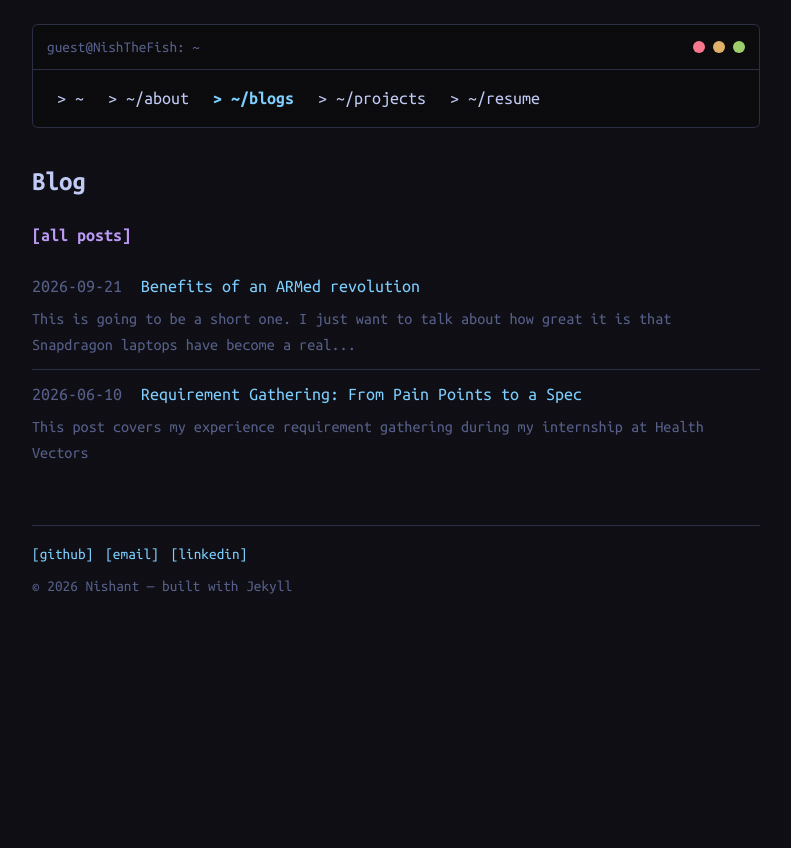
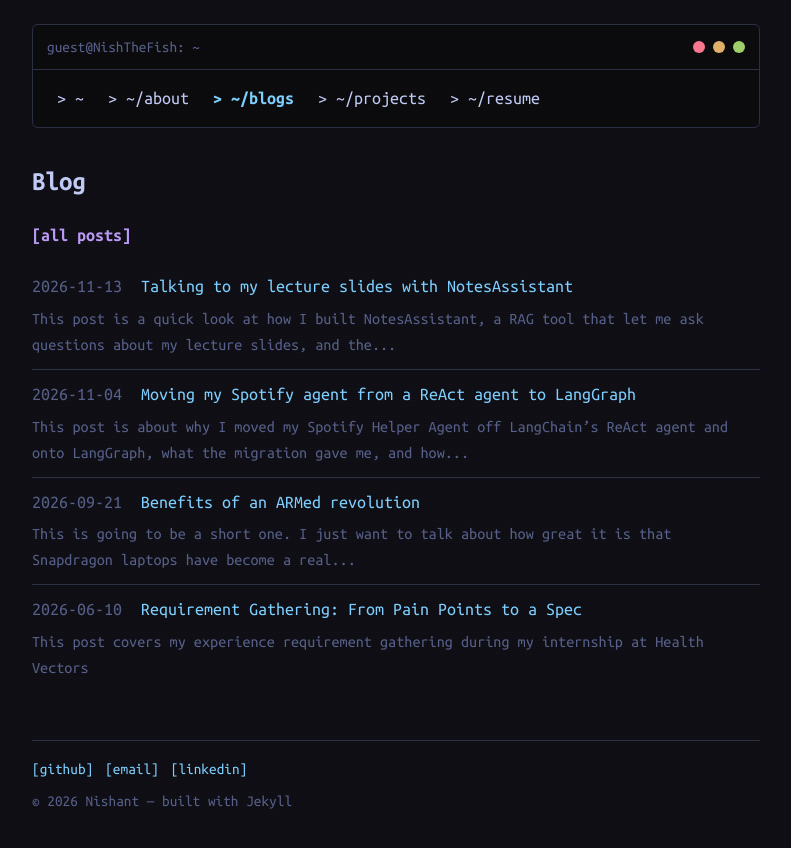
Before and after one commit to NishTheFish92/nishthefish92.github.io, a Jekyll site: the page built from blog.html, in a window 1280 px wide. Shown: the top 848 px of the page, without its empty margins (244-1035 px from the left). Built offline with Jekyll 4.4.1, drawn with Linux system fonts in a browser that asks for light colours; part of the change alters nothing that is shown.

Commit message:
Updated resume, added two blog posts

````diff
--- a/_data/projects.yml
+++ b/_data/projects.yml
@@ -22,10 +22,12 @@
   url: "https://github.com/NishTheFish92/NotesAssistant"
 
 - name: "Spotify Helper Agent"
-  description: "A langchain powered Spotify agent which converts Natural language to Spotify commands."
+  description: "A LangGraph powered Spotify agent which converts Natural language to Spotify commands."
   tech:
     - "Python"
     - "Langchain"
+    - "LangGraph"
+    - "LangSmith"
     - "Spotify developer API"
     - "LastFM"
     - "Serp API"
--- /dev/null
+++ b/_posts/2026-11-04-react-agent-to-langgraph.md
@@ -0,0 +1,110 @@
+---
+title: "Moving my Spotify agent from a ReAct agent to LangGraph"
+date: 2026-11-04 12:00:00 +0000
+tags: [langchain, langgraph, agents, evals, spotify]
+---
+
+This post is about why I moved my [Spotify Helper Agent](https://github.com/NishTheFish92/Spotify_Helper_Agent)
+off LangChain's ReAct agent and onto LangGraph, what the migration gave me, and
+how I checked that it actually works.
+
+## Where it started
+
+I started with a simple idea which was to type what you want in plain English and have it turned into
+Spotify actions, like creating a playlist, adding songs, or making it private. A
+simple agent felt like the right fit, so I started with LangChain's ReAct agent
+through `initialize_agent`. It takes an input, reasons about which tool to use,
+acts, and repeats. It is easy to get running, but it is an abstraction over that
+whole loop, so you don't get much control over the flow itself.
+
+Fun fact: that first version had all its tools working by late October 2025,
+a few weeks before Spotify launched Premium Platinum in November 2025, a plan
+that bundles AI playlist creation into the app.
+
+## What wasn't working
+
+Every tool took a single string. The LLM writes the tool input as text, and the
+tool has to parse it, so I hand-wrote that parsing into every tool:
+
+```python
+def add_songs_to_playlist(input_str: str):
+    songs = ast.literal_eval(input_str)   # "['id1', 'id2', 'Gym']"
+    playlist_name = songs.pop()
+    ...
+```
+
+That works as long as the LLM sticks to the format. When it doesn't, the parse
+fails inside the tool and the whole request fails with it.
+
+The agent was also stateless. Every request was handled on its own, so if I
+created a playlist and wanted to delete it right after, I had to spell out the
+name all over again. There was no conversation, just input, logic, output.
+
+On top of that, LangChain kept hollering about deprecation warnings on every run,
+recommending LangGraph. I anyways needed something more robust than what I already had, so why not?
+
+## What the migration changed
+
+In LangGraph you build the agent from ground up. The state, the nodes, and
+the edges between them, including conditional edges that decide where to go
+next. Building it this way taught me a lot more about how an agentic workflow is
+put together than the prebuilt agent did.
+
+The core is still a reason-and-act loop: `call_model` decides what to do and
+`tools` runs it. The difference is that I own the loop now, so I can add steps:
+
+```python
+graph.add_edge(START, "call_model")
+graph.add_conditional_edges("call_model", tool_decision,
+                            {"tools": "tools", "approve": "approve", END: END})
+graph.add_edge("tools", "call_model")
+```
+
+The `approve` branch is the human-in-the-loop part. If the model tries to delete
+a playlist or remove songs, the graph pauses with `interrupt` and asks me to
+confirm first. If I say no, the model is told the action was cancelled.
+
+A checkpointer (`MemorySaver`) saves the conversation state between turns, so I
+can create a playlist and then just say "delete it". For now it is in-memory
+only, so the context lasts for one session.
+
+I also rewrote the tools with typed arguments using LangChain's `@tool`
+decorator. The model now calls them through function calling against a schema,
+and the tool receives real types instead of a string to parse:
+
+```python
+@tool(parse_docstring=True)
+def add_songs_to_playlist(song_ids: list[str], playlist_name: str):
+    ...
+```
+
+Hooray! No more fragile string parsing.
+
+## Checking that it works
+
+Since I was already making the pipeline more robust, I added evals. The simplest
+check is using it myself and adding songs to my own Spotify (which I did do a lot because I found it cool how I could control my entire Spotify through text), but I also wanted
+something repeatable. So, I went with a golden set of prompts, each with pre determined expected behavior.
+
+I drafted the 22 prompts with Claude's help, with a few requirements. Some had
+to be straightforward, some ambiguous or missing information, and some had to be
+traps. Traps are prompts that sound like a deletion but aren't, like "I'm thinking of
+cleaning up my Old Mix playlist, what do you think?" Deleting there would be a
+destructive action the user never asked for.
+
+Each prompt goes to the model once and I grade which tool it picks and with what
+arguments, without running the tools. The grading is fixed, but the LLM isn't,
+so every prompt runs three times, for 66 runs in total.
+
+63 of the 66 runs passed (95%). The model never picked a delete tool unless the
+prompt actually asked for one, traps included. The three failures were all on
+incomplete prompts like "Make it private", where it assumed a playlist name
+instead of asking which one.
+
+## Looking back
+
+The ReAct agent was a good place to start and got the idea working quickly. But
+once I wanted the agent to remember things and check with me before doing
+anything destructive, I needed control over the flow itself. The migration gave
+me that, and the evals showed me where the agent still guesses when it should
+ask.
--- /dev/null
+++ b/_posts/2026-11-13-notesassistant.md
@@ -0,0 +1,94 @@
+---
+title: "Talking to my lecture slides with NotesAssistant"
+date: 2026-11-13 12:00:00 +0000
+tags: [rag, langchain, faiss, embeddings, gemini]
+---
+
+This post is a quick look at how I built [NotesAssistant](https://github.com/NishTheFish92/NotesAssistant),
+a RAG tool that let me ask questions about my lecture slides, and the main
+problems I ran into along the way.
+
+## Why I built it
+
+In my fourth semester (2025) I had Computer Architecture and Organization, and
+the slides we got were long, usually around 80 pages each. Studying from them
+meant working through the numerical problems and also remembering the theory on
+every slide.
+
+So I wanted a way to talk to my slides. If I wanted to learn about a topic and
+didn't know which slide it was on, I could just ask and get the relevant part
+back instead of hunting for it in a huge PPT.
+
+## Problem 1 - Slide text is a mess
+
+Faculty slides make sense when you're looking at them, but copy the text out
+and it's hard to tell what's going on. An LLM wouldn't make much sense of it
+either.
+
+So instead of extracting the text, I sent an image of each slide to a vision LLM
+and had it describe the slide. Those descriptions became the knowledge base.
+
+## Chunking and embedding
+
+I embedded the descriptions with BGE, an open source embedding model that turns
+text into vectors of length 768 representing its meaning. The vectors went into
+a FAISS index saved locally.
+
+My first chunking strategy was naive and just split the text every few thousand
+characters. Later I switched to token aware chunking, measuring chunks with
+BGE's own tokenizer, since BGE only reads the first 512 tokens of a chunk and
+ignores the rest. For these slides it didn't make a difference to the eval
+scores because none of them were that filled with text, but it would matter for
+denser documents.
+
+## Problem 2 - Maxing out my VRAM
+
+Embedding the whole knowledge base at once maxed out my 4GB of VRAM. It was slow
+and my laptop was getting cooked.
+
+Batching fixed it. I embedded the documents in batches and merged each one into
+the index, and VRAM usage dropped to under 1GB. Indexing got a lot faster too.
+
+Not all of that speedup was from batching though. While making the change I
+found that the line building the index in my indexing script was inside the loop
+over pages, so every page re-embedded all the pages before it. Moving it out of
+the loop helped a lot.
+
+## Asking questions
+
+When I asked something, the 4 closest chunks were pulled from the index and
+passed to Gemini along with their page numbers. It answered only from those
+chunks, cited the pages it used, and said "The notes don't cover this." when the
+chunks didn't have the answer. I could use it from the CLI or a Streamlit UI.
+
+## Problem 3 - Gemini's recitation filter
+
+Sending one slide per call meant a lot of LLM calls, so I tried sending a bunch
+of slides in one request.
+
+Gemini didn't like that. It has a recitation filter that blocks a response if it
+thinks the output is reproducing existing material too closely, and batched
+slides kept triggering it. Asking it to describe the slides instead of
+transcribing them didn't help either. One slide at a time never set it off, so I
+stuck with that. Batching might work with an open source model, but not with
+Gemini.
+
+## Checking that it works
+
+To see how well it actually worked, I wrote a golden set of 58 questions on one
+deck about I/O organisation. Most had their answer on a single slide, some
+needed several slides or were numericals from the slides, and 10 couldn't be
+answered from the slides at all, so the right response there was a refusal.
+
+The slide with the answer showed up in the top 4 chunks for 94% of the
+answerable questions. I had a different LLM grade the answers and checked its
+verdicts by hand. 93% of answers were correct, every answer stuck to the
+retrieved chunks, and 89% of the page citations pointed to the right slide. It
+only answered 1 of the 10 questions it should have refused. Most of the misses
+came from the right slide not being retrieved in the first place.
+
+## Looking back
+
+The project started as a way to get through 80 page slide decks, and most of
+what I learned came from the problems along the way, like messy slide text,
+running out of VRAM, and Gemini blocking batched requests.
````
Also changed, not shown: 1 other file.
